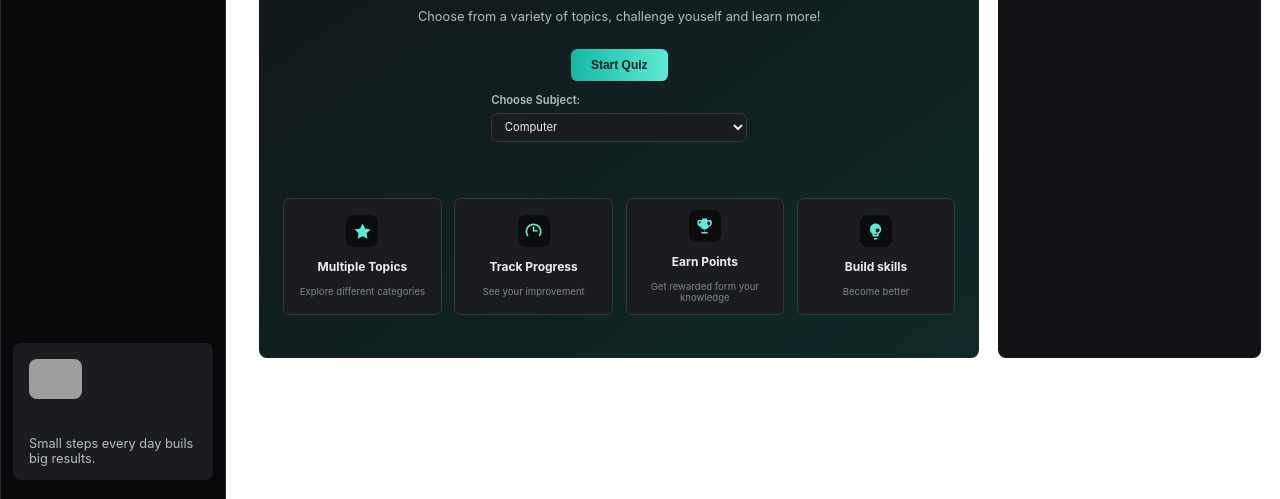
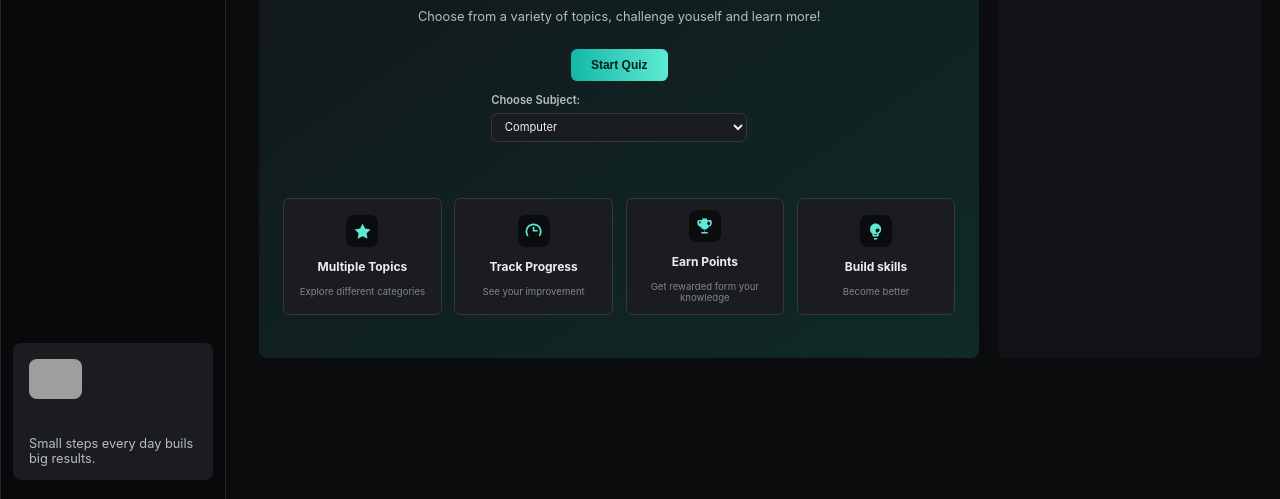
Before and after one commit to aaaa2351/Quizzy, a plain HTML site: page index.html in a window 1280 px wide. Shown: the part 301-800 px from the top of the page. Drawn offline with Linux system fonts and the light colour scheme; grey boxes are pictures that could not be loaded.

Commit message:
oChanges

```diff
--- a/styles1.css
+++ b/styles1.css
@@ -1,6 +1,6 @@
 body {
     margin: 0;
-    background: #ffffff;
+    background: #0B0C0E;
     color: #ECEDEF;
     font-family: 'Inter', system-ui, 'Segoe UI', sans-serif;
     zoom: 0.8;
```
